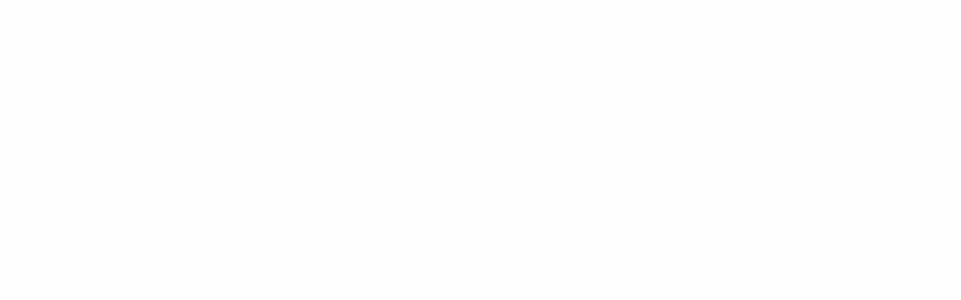
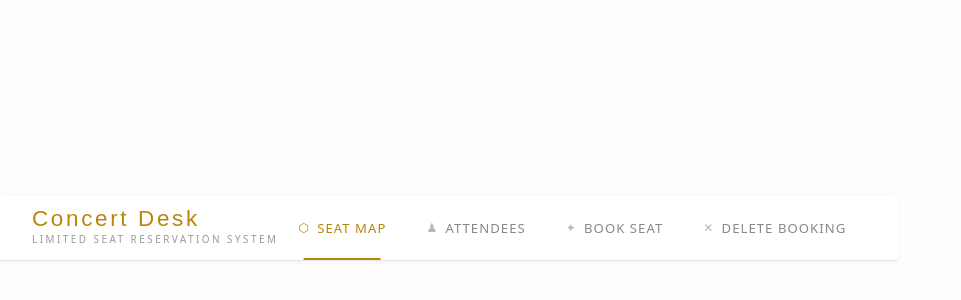
Before and after one commit to jqvoon/IT5007-Assignment-1, a React (Vite) app in the folder my-app/: page / in a window 1280 px wide. Shown: the part 172-472 px from the top of the page, without its empty margins (0-961 px from the left). Built offline with nearby package versions, Linux system fonts and the light colour scheme.

Commit message:
FEATURE - NavBar with commponent button -  with AI attribution

```diff
--- a/my-app/src/App.jsx
+++ b/my-app/src/App.jsx
@@ -1,9 +1,10 @@
 import { useState } from 'react'
+import NavBar from './components/NavBar';
 import './App.css'
 
 const App = () => {
   const totalSeats = parseInt(import.meta.env.VITE_REACT_MAX_SEATS) || 10;
-  const defaultview = import.meta.env.VITE_REACT_DEFAULT_VIEW || 'SeatMap';
+  const defaultview = import.meta.env.VITE_REACT_DEFAULT_VIEW || 'seatMap';
   const [currentView, setCurrentView] = useState(defaultview)
   const reservationTemplate = {
       reservationId: "",
@@ -27,6 +28,7 @@ const App = () => {
 
   return (
     <>
+    <NavBar currentView={currentView} setCurrentView={setCurrentView}/>
     {/* navbar + available Tickets
     SeatMap
     Attendees
--- /dev/null
+++ b/my-app/src/components/NavBar.css
@@ -0,0 +1,120 @@
+/* NavBar.css */
+
+/* ── Layout ─────────────────────────────────────────────── */
+.navbar {
+  position: sticky;
+  top: 0;
+  z-index: 100;
+  background: #ffffff;
+  border-bottom: 1px solid #e8e8e8;
+  padding: 0 2rem;
+  display: flex;
+  align-items: stretch;
+  justify-content: space-between;
+  height: 64px;
+  box-shadow: 0 1px 6px rgba(0, 0, 0, 0.06);
+}
+
+/* ── Logo ────────────────────────────────────────────────── */
+.navbar-logo {
+  display: flex;
+  flex-direction: column;
+  justify-content: center;
+  gap: 1px;
+  user-select: none;
+}
+
+.navbar-logo-title {
+  font-family: 'Bebas Neue', sans-serif;
+  font-size: 1.4rem;
+  letter-spacing: 0.12em;
+  color: #b8860b;
+  line-height: 1;
+}
+
+.navbar-logo-subtitle {
+  /* reuses main.css font-weight: 400 base, overrides to light */
+  font-weight: 300;
+  font-size: 0.62rem;
+  letter-spacing: 0.25em;
+  text-transform: uppercase;
+  color: #999;
+}
+
+/* ── Nav links list ──────────────────────────────────────── */
+.navbar-links {
+  display: flex;
+  align-items: stretch;
+  list-style: none;
+  margin: 0;
+  padding: 0;
+}
+
+/* ── Nav buttons — extends main.css button base ──────────── */
+.navbar-btn {
+  /* main.css gives us: border-radius, border, font-size,
+     font-weight: 500, font-family: inherit, cursor, transition  */
+  position: relative;
+  display: flex;
+  align-items: center;
+  gap: 0.45rem;
+  height: 100%;
+  padding: 0 1.25rem;
+
+  /* override main.css button defaults for navbar context */
+  border-radius: 0;
+  border: none;
+  background-color: transparent;
+  color: #888;
+
+  font-size: 0.82rem;
+  letter-spacing: 0.08em;
+  text-transform: uppercase;
+
+  /* inherits transition from main.css */
+  transition: color 0.2s ease, border-color 0.25s;
+}
+
+/* Active indicator line */
+.navbar-btn::after {
+  content: '';
+  position: absolute;
+  bottom: 0;
+  left: 50%;
+  transform: translateX(-50%);
+  width: 0;
+  height: 2px;
+  background: #b8860b;
+  transition: width 0.25s ease;
+}
+
+/* Hover — neutralise main.css button:hover border-color flash */
+.navbar-btn:hover {
+  border-color: transparent;
+  color: #222;
+}
+
+.navbar-btn:hover::after {
+  width: 60%;
+}
+
+/* Active view */
+.navbar-btn.active {
+  color: #b8860b;
+}
+
+.navbar-btn.active::after {
+  width: 60%;
+}
+
+/* ── Icon ────────────────────────────────────────────────── */
+.navbar-btn-icon {
+  font-size: 0.75rem;
+  opacity: 0.6;
+  transition: opacity 0.2s;
+}
+
+.navbar-btn:hover .navbar-btn-icon,
+.navbar-btn.active .navbar-btn-icon {
+  opacity: 1;
+}
--- /dev/null
+++ b/my-app/src/components/NavBar.jsx
@@ -0,0 +1,33 @@
+import './NavBar.css';
+
+const NAV_ITEMS = [
+  { id: 'seatMap',       label: 'Seat Map',       icon: '⬡' },
+  { id: 'attendees',     label: 'Attendees',      icon: '♟' },
+  { id: 'bookSeat',      label: 'Book Seat',      icon: '✦' },
+  { id: 'deleteBooking', label: 'Delete Booking', icon: '✕' },
+];
+
+export default function NavBar({ currentView, setCurrentView }) {
+  return (
+    <nav className="navbar">
+      <div className="navbar-logo">
+        <span className="navbar-logo-title">Concert Desk</span>
+        <span className="navbar-logo-subtitle">Limited Seat Reservation System</span>
+      </div>
+
+      <ul className="navbar-links">
+        {NAV_ITEMS.map(({ id, label, icon }) => (
+          <li key={id}>
+            <button
+              className={`navbar-btn ${currentView === id ? 'active' : ''}`}
+              onClick={() => setCurrentView(id)}
+            >
+              <span className="navbar-btn-icon">{icon}</span>
+              {label}
+            </button>
+          </li>
+        ))}
+      </ul>
+    </nav>
+  );
+}
```
